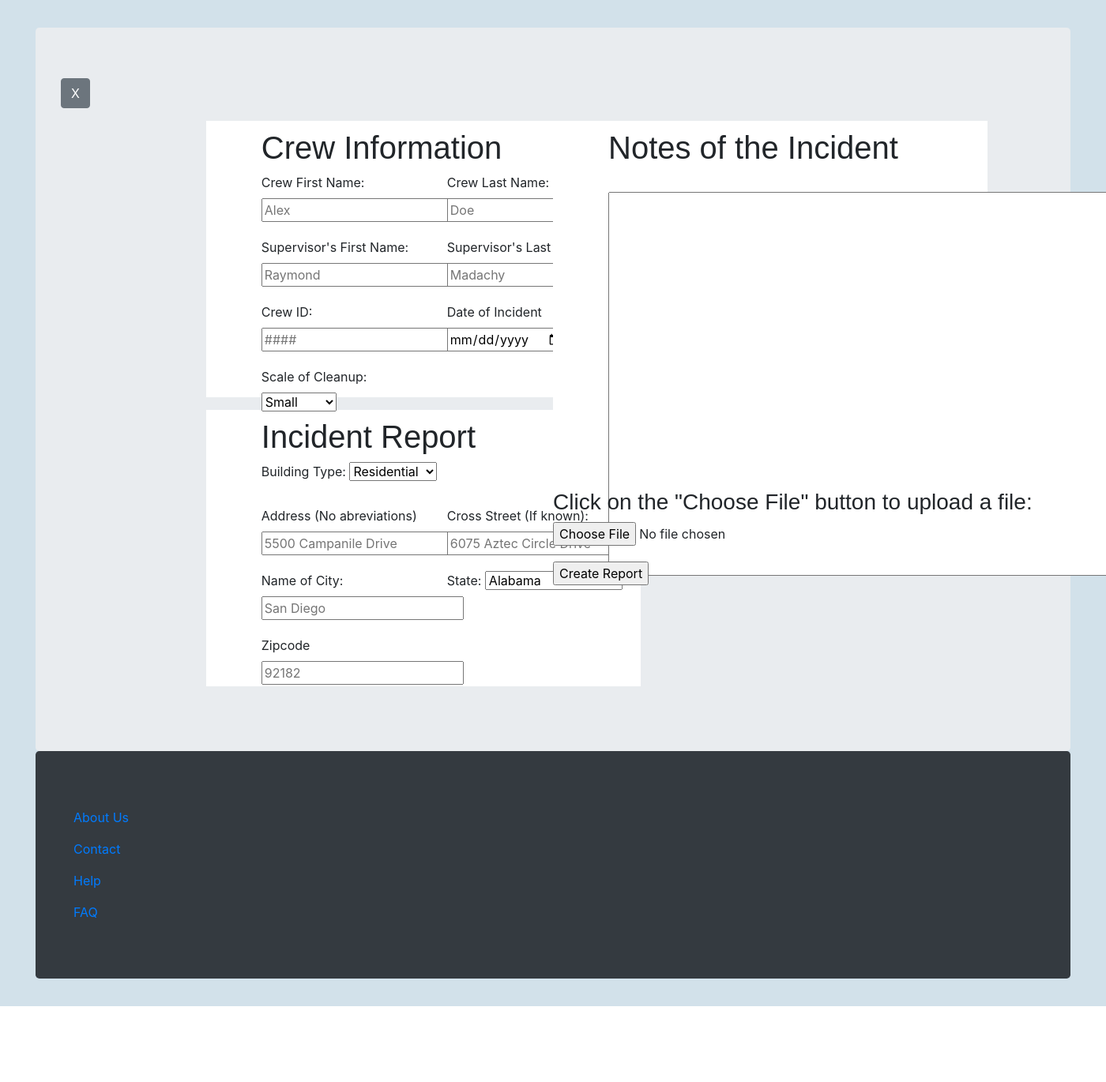
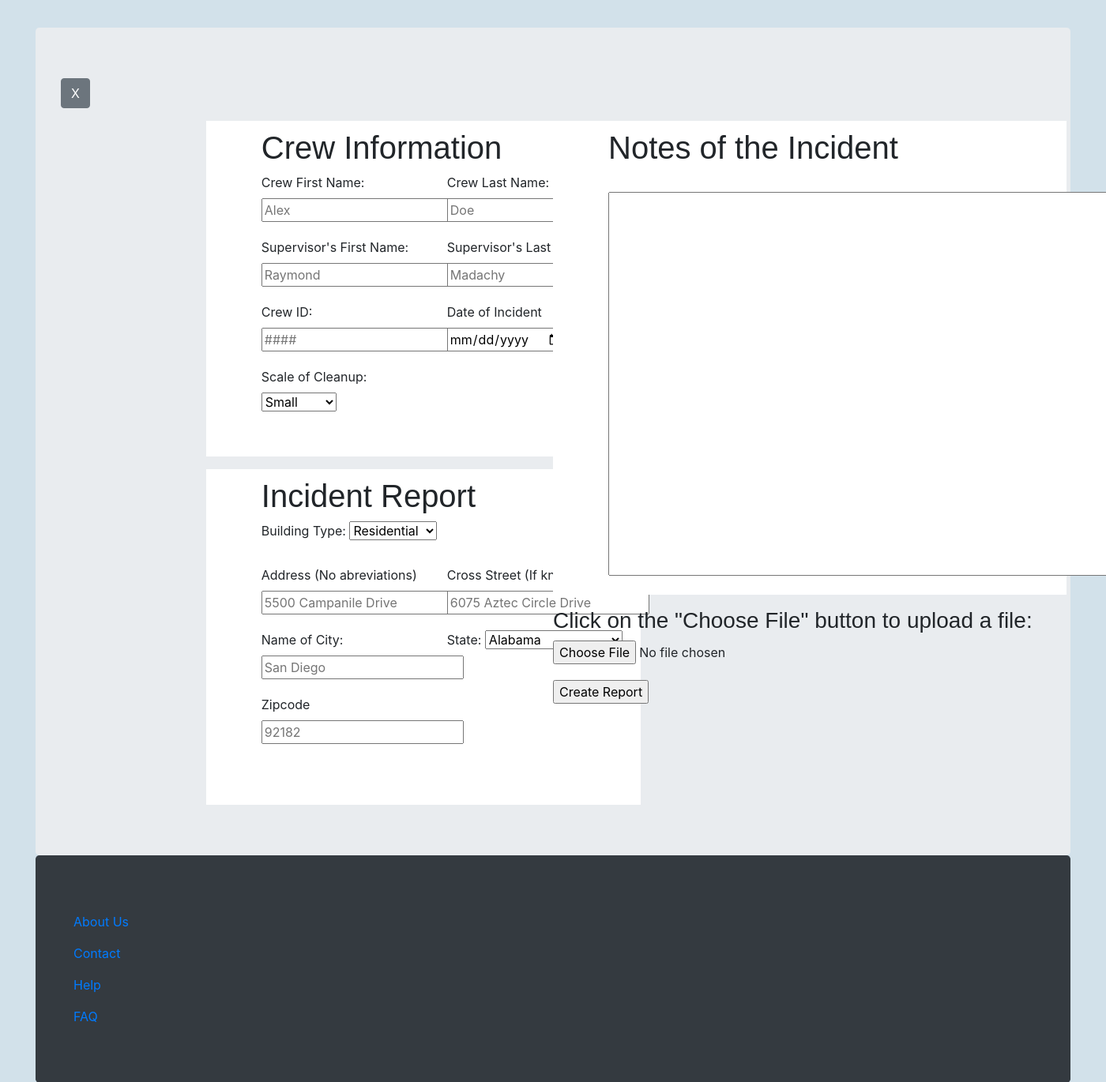
Before and after one commit to KonarkRajMisra/gits, a Flask app: template gitsapp/templates/Reporters/CCIE_report.html in a window 1400 px wide; the page is wider, and only the part inside the window is pictured. Shown: the top 1370 px of that part at 79% size. Before the commit the page ends 1274 px from the top of that part, so only its background shows below. Run offline with Flask 2, Linux system fonts and the light colour scheme; the template is opened without the code that fills it: values that come from a table or form of the project are taken from there, others are empty.

Commit message:
Fixed the error with the CCIE formating

```diff
--- a/gitsapp/static/css/ccie_style_sheet.css
+++ b/gitsapp/static/css/ccie_style_sheet.css
@@ -5,15 +5,15 @@ body {
 .info_box {
     background: #ffffff;
     width:550px;
-    height:350px;
+    height:425px;
     padding: 10px;
     padding-left: 70px;
     margin-left: 29.5%;
 }
 .info_box2 {
     background: #ffffff;
-    width:550px;
-    height:450px;
+    width:650px;
+    height:600px;
     padding: 10px;
     padding-left: 70px;
 }
```
